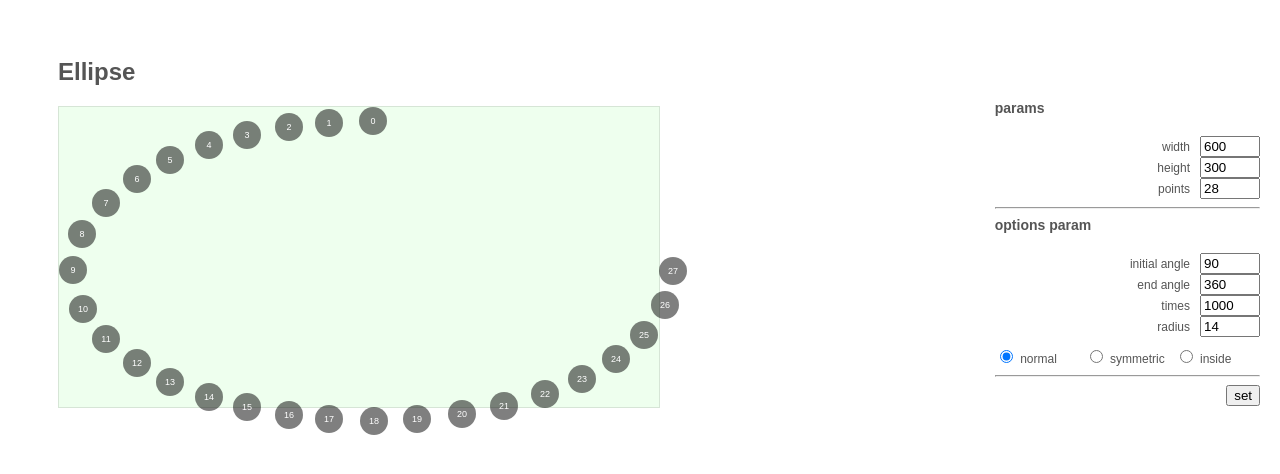
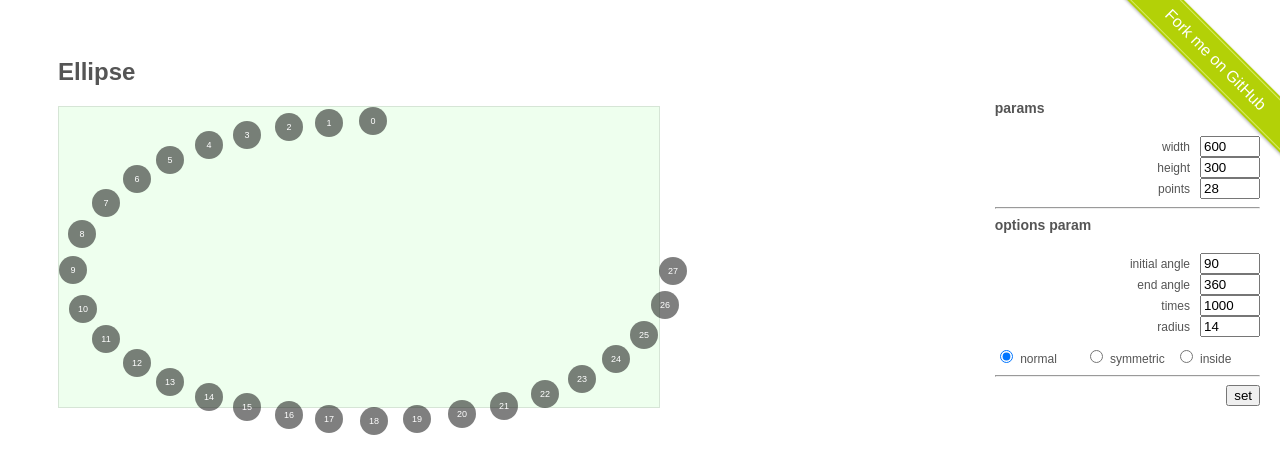
Before and after one commit to component/ellipse, a plain HTML site: page index.html in a window 1280 px wide. Drawn offline with nearby package versions, Linux system fonts and the light colour scheme.

Commit message:
page: add 'fork me ...' link

```diff
--- a/index.html
+++ b/index.html
@@ -79,9 +79,34 @@
         width: 60px;
       }
 
+      #ribbon {
+        position: absolute;
+        top: 2.5em;
+        right: -3.75em;
+        -webkit-transform: rotate(45deg);
+        -moz-transform: rotate(45deg);
+        background-color: #b3d107;
+        padding: 1px 0;
+        overflow: hidden;
+        -moz-box-shadow: 1px 1px 3px rgba(0,0,0,0.3);
+        -webkit-box-shadow: 1px 1px 3px rgba(0,0,0,0.3);
+        box-shadow: 1px 1px 3px rgba(0,0,0,0.3);
+      }
+
+      #ribbon a {
+        color: #fff;
+        border: 1px solid #d5e965;
+        display: block;
+        margin: 0.05em 0;
+        padding: 0.5em 3.5em;
+        text-align: center;
+        text-decoration: none;
+      }
+
     </style>
   </head>
   <body>
+    <div id="ribbon"><a href="http://github.com/component/ellipse">Fork me on GitHub</a></div>
     <h2>Ellipse</h2>
     <script src="http://code.jquery.com/jquery.min.js"></script>
     <script src="build.js"></script>
```
